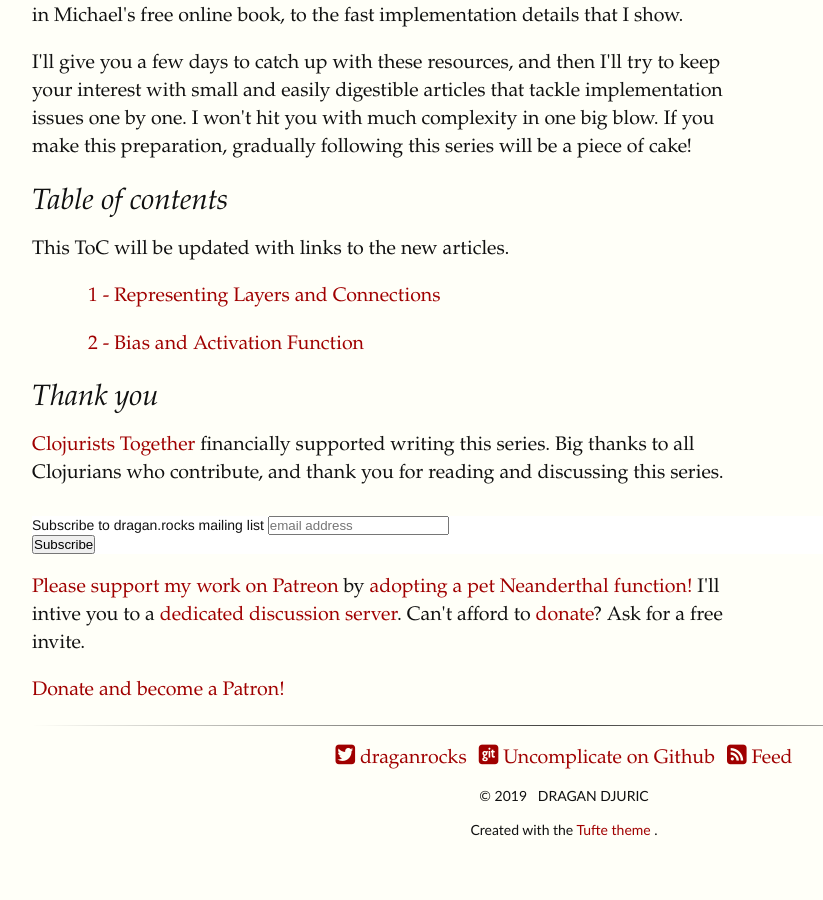
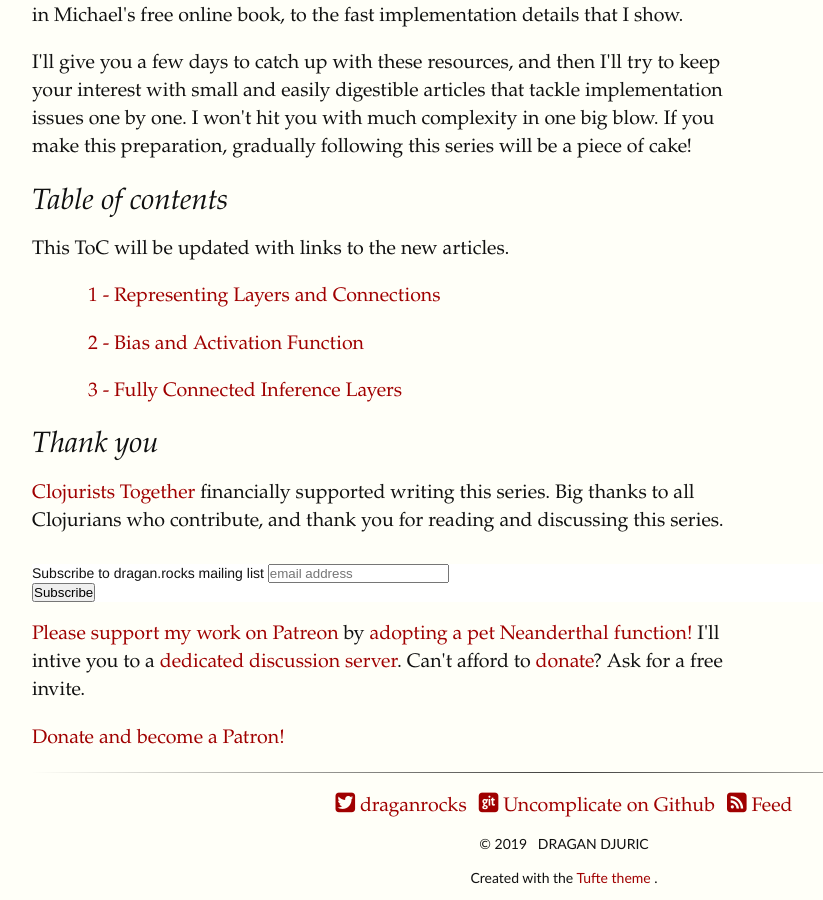
Before and after one commit to blueberry/blueberry.github.io, a Jekyll site: the page built from _posts/2019-02-01-Deep-Learning-in-Clojure-From-Scratch-to-GPU-0-Why-Bother.html, in a window 1280 px wide and 900 px high, scrolled down 2583 px. Shown: the whole window, without its empty margins (96-919 px from the left). Built offline with Jekyll 4.4.1, drawn with Linux system fonts in a browser that asks for light colours; comment, search, counter and statistics services are not loaded; before the commit the page ends 3435 px from its top, so only the background shows below that.

Commit message:
Update DL from Scratch part 0 ToC.

```diff
--- a/_posts/2019-02-01-Deep-Learning-in-Clojure-From-Scratch-to-GPU-0-Why-Bother.html
+++ b/_posts/2019-02-01-Deep-Learning-in-Clojure-From-Scratch-to-GPU-0-Why-Bother.html
@@ -142,10 +142,10 @@ This ToC will be updated with links to the new articles.
 <ul class="org-ul">
 <li><a href="./Deep-Learning-in-Clojure-From-Scratch-to-GPU-1-Representing-Layers-and-Connections">1 - Representing Layers and Connections</a></li>
 <li><a href="./Deep-Learning-in-Clojure-From-Scratch-to-GPU-2-Bias-and-Activation-Function">2 - Bias and Activation Function</a></li>
+<li><a href="./Deep-Learning-in-Clojure-From-Scratch-to-GPU-3-Fully-Connected-Inference-Layers">3 - Fully Connected Inference Layers</a></li>
 </ul>
 </div>
 </div>
-
 <div id="outline-container-org48307cd" class="outline-2">
 <h2 id="org48307cd">Thank you</h2>
 <div class="outline-text-2" id="text-org48307cd">
```
